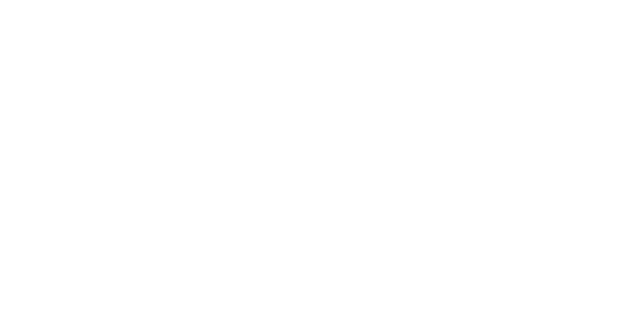
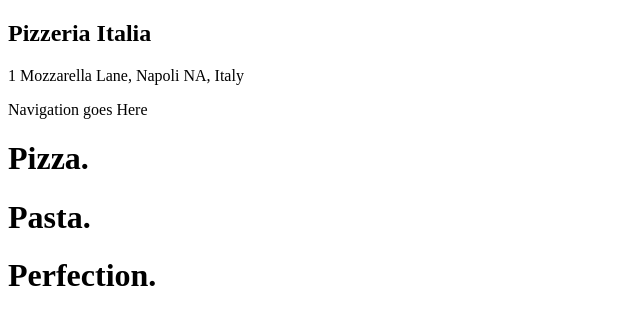
Before and after one commit to WallSmacker8555/GreenbushBar, a plain HTML site: page index.html in a window 1280 px wide. Shown: the whole page, without its empty margins (0-640 px from the left). Drawn offline with Linux system fonts and the light colour scheme.

Commit message:
added wireframes for index page

```diff
--- a/index.html
+++ b/index.html
@@ -1,6 +1,27 @@
 <!DOCTYPE html>
-<html>
+<html lang="en">
     <head>
-        <title>Greenbush Bar</title>
+        <meta charset="utf-8">
+        <title>Pizzeria Italia - Home</title>
     </head>
+    <body>
+        <div id="index_container"> <!-- Index Page Container -->
+            <header>
+                <div id="logo">
+                    <h2>Pizzeria Italia</h1> <!-- Logo Banner -->
+                </div>
+                <p>1 Mozzarella Lane, Napoli NA, Italy</p> <!-- Restaurant Address -->
+                <nav> <!-- Navigation Menu -->
+                    Navigation goes Here
+                </nav>
+            </header>
+            <div id="index_feature">
+                <!-- Feature Text -->
+                <h1>Pizza.</h1>
+                <h1>Pasta.</h1>
+                <h1>Perfection.</h1>
+            </div>
+            <footer></footer>
+        </div>
+    </body>
 </html>
```
